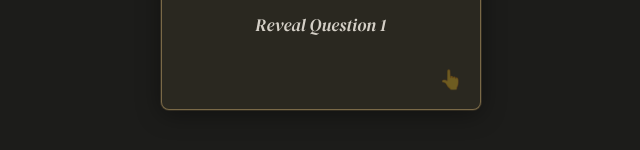
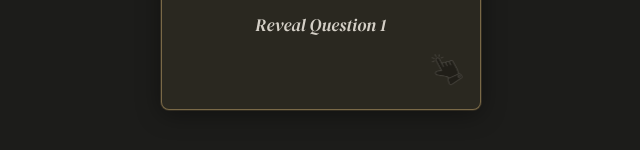
Before and after one commit to amandagall/threshold, a website: page answer.html in a window 1280 px wide. Shown: the part 272-422 px from the top of the page, 319-959 px from the left. Drawn offline with Linux system fonts and the light colour scheme.

Commit message:
Add custom tap hint icon to card flip

```diff
--- a/answer.html
+++ b/answer.html
@@ -304,7 +304,7 @@
     <p class="meta-question" id="meta-question">Question 1 of 4</p>
 
    <div class="card-scene" id="card-scene" onclick="revealQuestion()" style="border-radius:8px;">
-    <div class="tap-hint" id="tap-hint">👆</div>
+    <div class="tap-hint" id="tap-hint"><img src="/tap-hint.png" width="36" height="36" style="filter: invert(1); opacity: 0.7;" /></div>
     <div class="card" id="card">
         <!-- Front — blank card -->
         <div class="card-face card-front" style="border-radius:8px; border:1px solid rgba(201,169,110,0.5); box-shadow:0 0 0 1px rgba(201,169,110,0.15), 0 4px 24px rgba(0,0,0,0.4);">
```
Also changed, not shown: tap-hint.png (added), 1 other file.
